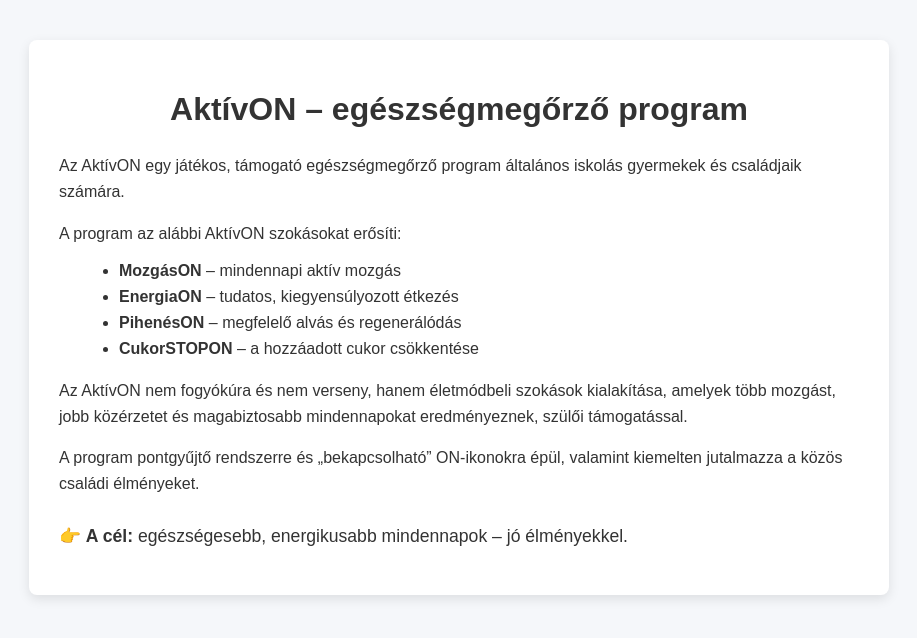
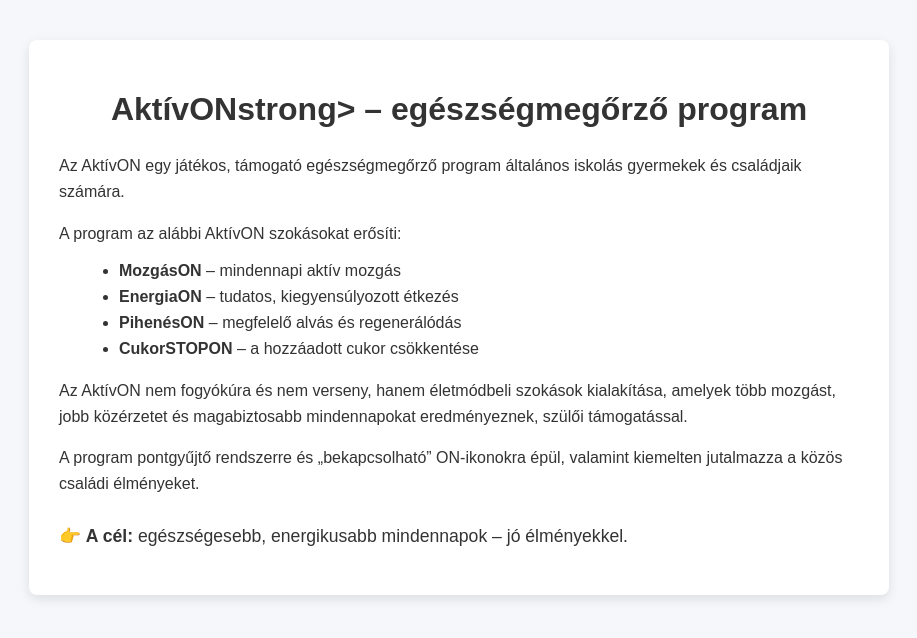
Before and after one commit to kopikornel/kopikornel.github.io, a plain HTML site: page index.html in a window 1280 px wide. Shown: the whole page, without its empty margins (181-1098 px from the left). Drawn offline with Linux system fonts and the light colour scheme.

Commit message:
Update index.html

```diff
--- a/index.html
+++ b/index.html
@@ -8,7 +8,7 @@
 <body>
 
 <div class="container">
-    <h1>AktívON – egészségmegőrző program</h1>
+    <h1><strong>AktívON</strong>strong> – egészségmegőrző program</h1>
 
     <p>
         Az AktívON egy játékos, támogató egészségmegőrző program általános iskolás
```
